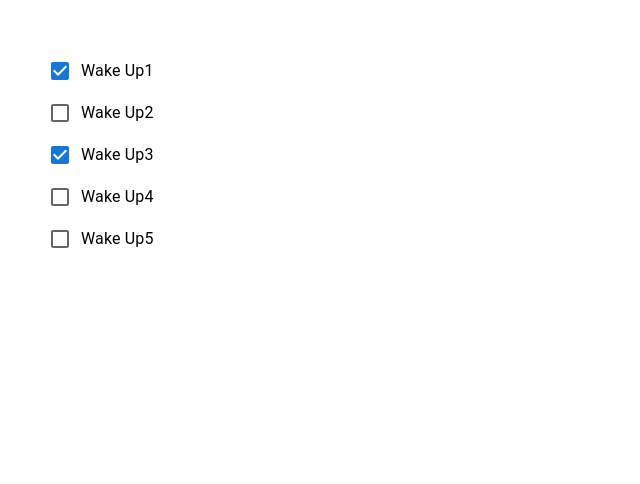
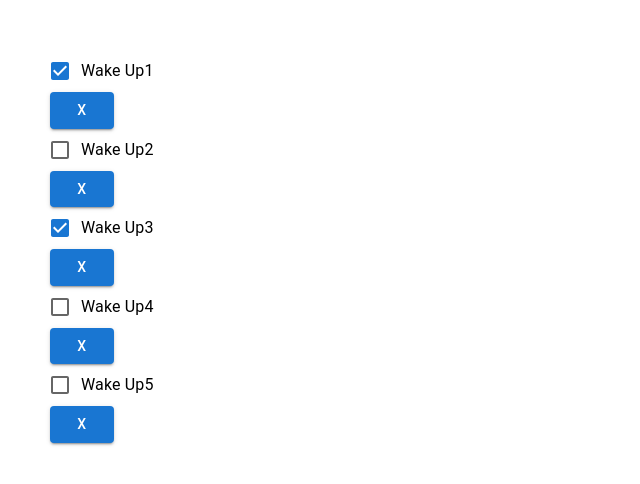
Before and after one commit to rodrigotonso/bbva-example, a React (Create React App) app: page / in a window 1280 px wide. Shown: the top 484 px of the page, without its empty margins (0-640 px from the left). Built offline with nearby package versions, Linux system fonts and the light colour scheme.

Commit message:
finished the toDOList

```diff
--- a/src/components/App/App.js
+++ b/src/components/App/App.js
@@ -1,22 +1,30 @@
+import { useState } from "react";
 import ToDoList from "../TodoList/ToDoList";
 import "./App.css";
 
+const defaultTasks = [
+    { id: 1, task: "Wake Up1", finished: true },
+    { id: 2, task: "Wake Up2", finished: false },
+    { id: 3, task: "Wake Up3", finished: true },
+    { id: 4, task: "Wake Up4", finished: false },
+    { id: 5, task: "Wake Up5", finished: false },
+];
+
 function App() {
-    const data = [
-        { id: 1, task: "Wake Up1", finished: true },
-        { id: 2, task: "Wake Up2", finished: false },
-        { id: 3, task: "Wake Up3", finished: true },
-        { id: 4, task: "Wake Up4", finished: false },
-        { id: 5, task: "Wake Up5", finished: false }
-    ];
+    const [tasks, setTasks] = useState(defaultTasks);
 
-    const handleCheck = ()=>{
-        console.log("hola")
-    }
+    const handleCheck = (e) => {
+        const newArray = tasks.map((task) => {
+            if (String(task["id"]) === String(e.target.id))
+                task.finished = e.target.checked;
+            return task;
+        });
+        setTasks(newArray);
+    };
 
     return (
         <div style={{ margin: "50px" }}>
-            <ToDoList data={data} handleCheck={handleCheck}/>
+            <ToDoList data={tasks} handleCheck={handleCheck} />
         </div>
     );
 }
--- a/src/components/TodoList/ToDoList.jsx
+++ b/src/components/TodoList/ToDoList.jsx
@@ -1,16 +1,21 @@
 import PropTypes from "prop-types";
 import TodoItem from "./TodoItem/ToDoItem";
+import { Button } from "@mui/material";
 
 const ToDoList = ({ data, handleCheck }) => {
     return (
         <>
             {data.map((item, index) => (
+                <>
                     <TodoItem
                         key={item?.id || index}
+                        id={String(item?.id || index)}
                         label={item.task}
                         handleCheck={handleCheck}
                         checked={item.finished}
                     />
+                    <Button variant="contained">X</Button>
+                </>
             ))}
         </>
     );
--- a/src/components/TodoList/TodoItem/ToDoItem.jsx
+++ b/src/components/TodoList/TodoItem/ToDoItem.jsx
@@ -3,13 +3,13 @@ import FormGroup from "@mui/material/FormGroup";
 import FormControlLabel from "@mui/material/FormControlLabel";
 import Checkbox from "@mui/material/Checkbox";
 
-const TodoItem = ({ label, handleCheck, checked }) => {
+const TodoItem = ({ id, label, handleCheck, checked }) => {
     return (
         <>
             <FormGroup>
                 <FormControlLabel
                     control={
-                        <Checkbox onChange={handleCheck} checked={checked} />
+                        <Checkbox id={id} onChange={(e)=>handleCheck(e)} checked={checked} />
                     }
                     label={label}
                 />
@@ -21,6 +21,7 @@ const TodoItem = ({ label, handleCheck, checked }) => {
 export default TodoItem;
 
 TodoItem.propTypes = {
+    id: PropTypes.string.isRequired,
     label: PropTypes.string.isRequired,
     handleCheck: PropTypes.func.isRequired,
     checked: PropTypes.bool,
```
Lines whose indentation alone changed are shown as unchanged.
